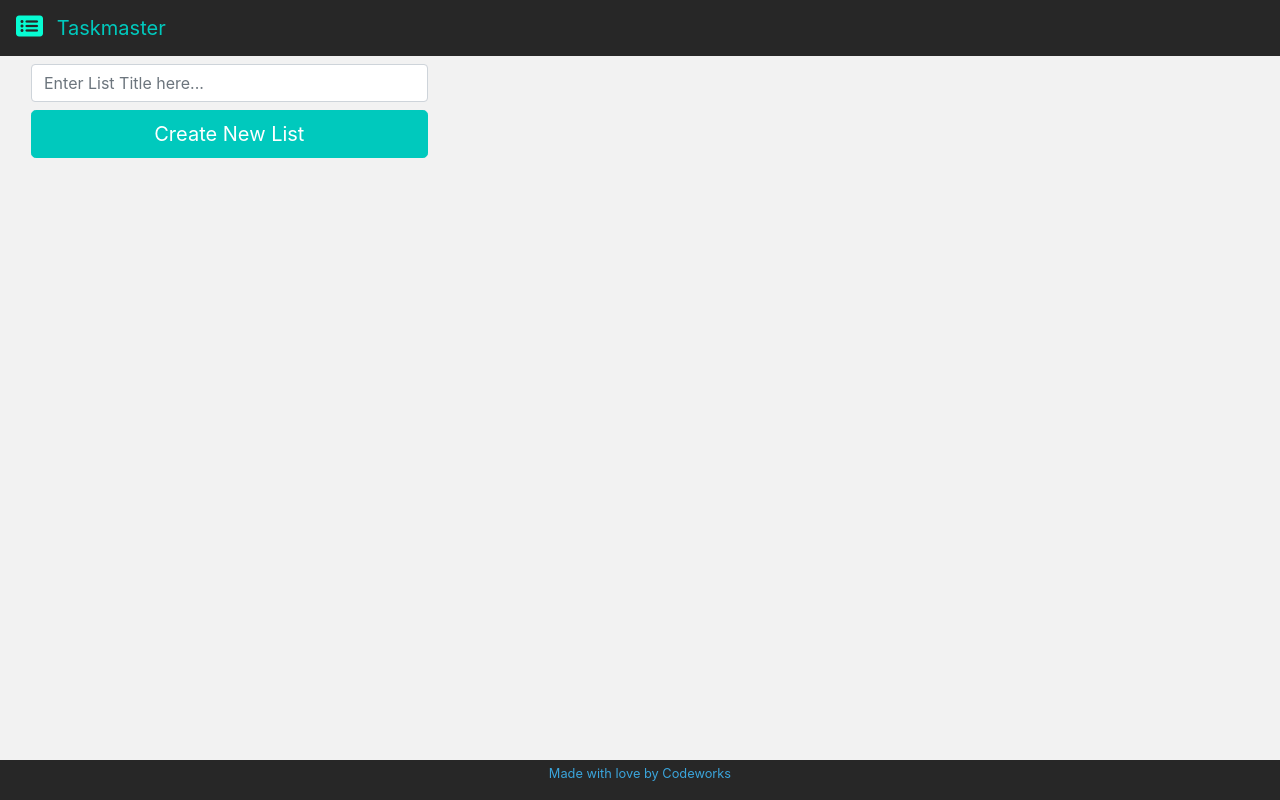
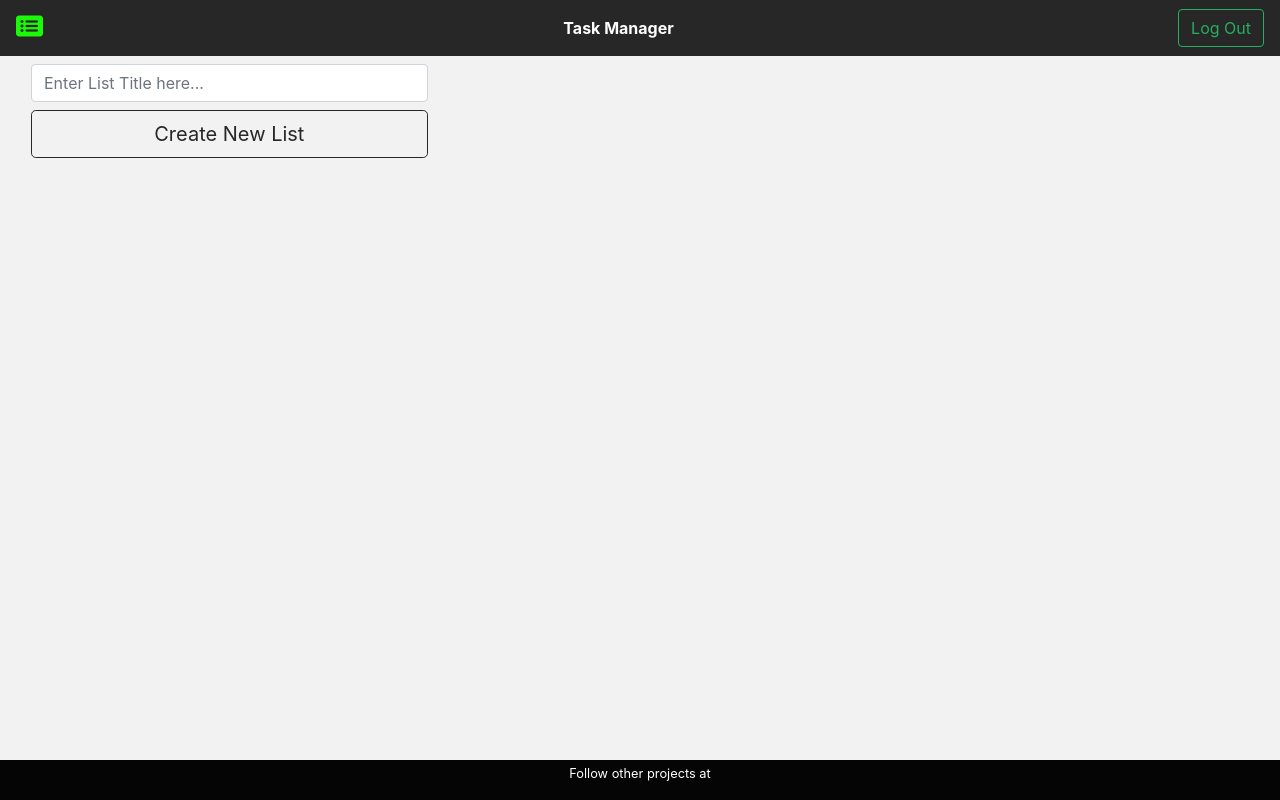
Before and after one commit to TysonCWilliams/Task-master, a website with bundled scripts: page index.html in a window 1280 px wide. Built offline with nearby package versions, Linux system fonts and the light colour scheme; a script that the page names is missing; files whose address does not match are found by name.

Commit message:
styling changes

```diff
--- a/app/Services/TaskService.js
+++ b/app/Services/TaskService.js
@@ -37,7 +37,7 @@ class TaskService {
     tasks.push(new Task(newTask))
     ProxyState.tasks = tasks
   }
-
 }
 
+
 export const taskService = new TaskService();
--- a/assets/scss/_variables.scss
+++ b/assets/scss/_variables.scss
@@ -1,12 +1,12 @@
 $body-bg: #f2f2f2;
 
-$primary: #3BA5DC;
-$secondary: #FF3697;
-$danger: #EB5757;
-$success: #27AE60;
+$primary: #061efa;
+$secondary: #6e6e6e;
+$danger: #f30707;
+$success: #0efc06;
 $warning: #FF7F50;
-$info: #00C9BD;
-$dark: #272727;
+$info: #06faea;
+$dark: #080808;
 
 $blue: blue;
 $indigo: indigo;
--- a/index.html
+++ b/index.html
@@ -18,11 +18,12 @@
     <div class="custom-background">
 
         <header>
-            <nav class="navbar navbar-dark navbar-expand bg-dark">
+            <nav class="d-flex justify-content-between navbar navbar-custom-content navbar-expand bg-dark">
                 <a class="navbar-brand" href="#">
                     <i class="fas fa-list-alt navbar-custom-icon"></i>
-                    <span class="ml-2 text-info">Taskmaster</span>
                 </a>
+                <span class="text-white font-weight-bold">Task Manager</span>
+                <button class="btn btn-outline-success my-2 my-lg-0 " type="submit">Log Out</button>
             </nav>
         </header>
         <main>
@@ -33,7 +34,7 @@
                             <div class="form-group">
                                 <input type="text" name="title" class="form-control mt-2"
                                     placeholder="Enter List Title here...">
-                                <button type="submit" name="" id="" class="btn btn-info btn-lg btn-block mt-2">Create
+                                <button type="submit" name="" id="" class="btn btn-outline-dark btn-lg btn-block mt-2">Create
                                     New List</button>
                             </div>
                         </form>
@@ -47,10 +48,10 @@
                 </div>
             </div>
         </main>
-        <footer class="container-fluid bg-dark text-primary fixed-bottom">
+        <footer class="container-fluid navbar-custom-content text-white fixed-bottom">
             <div class="row text-center">
                 <div class="col">
-                    <p><small>Made with love by Codeworks</small></p>
+                    <p><small>Follow other projects at</small></p>
                 </div>
             </div>
         </footer>
--- a/style.css
+++ b/style.css
@@ -40,5 +40,9 @@
 
    .navbar-custom-icon {
      font-size: 1.5rem;
-     color: #07fcd3;
+     color: #1afa06;
    }
+
+   .navbar-custom-content{
+     background-color: #050505 !important;
+   }
```
Also changed, not shown: assets/jungle.gif (deleted).
